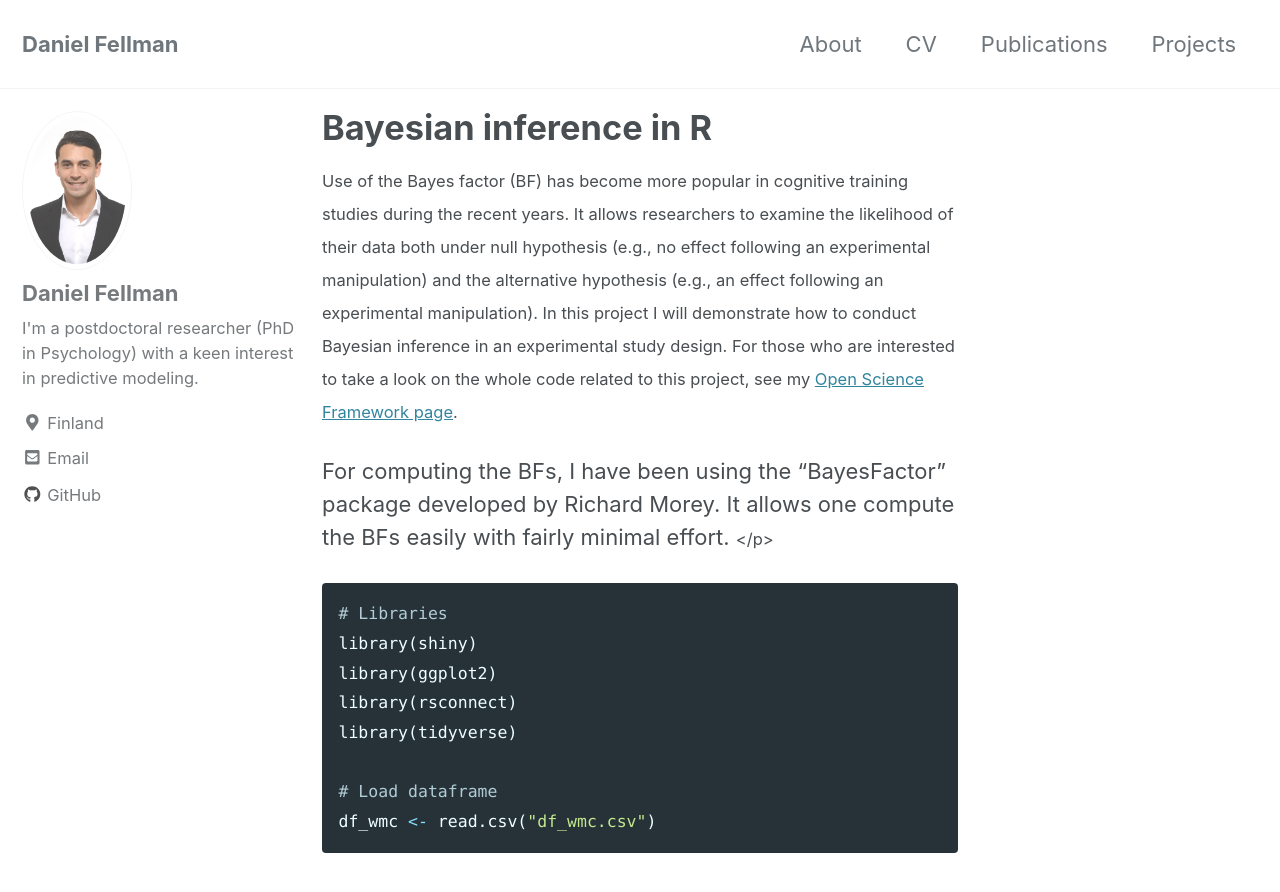
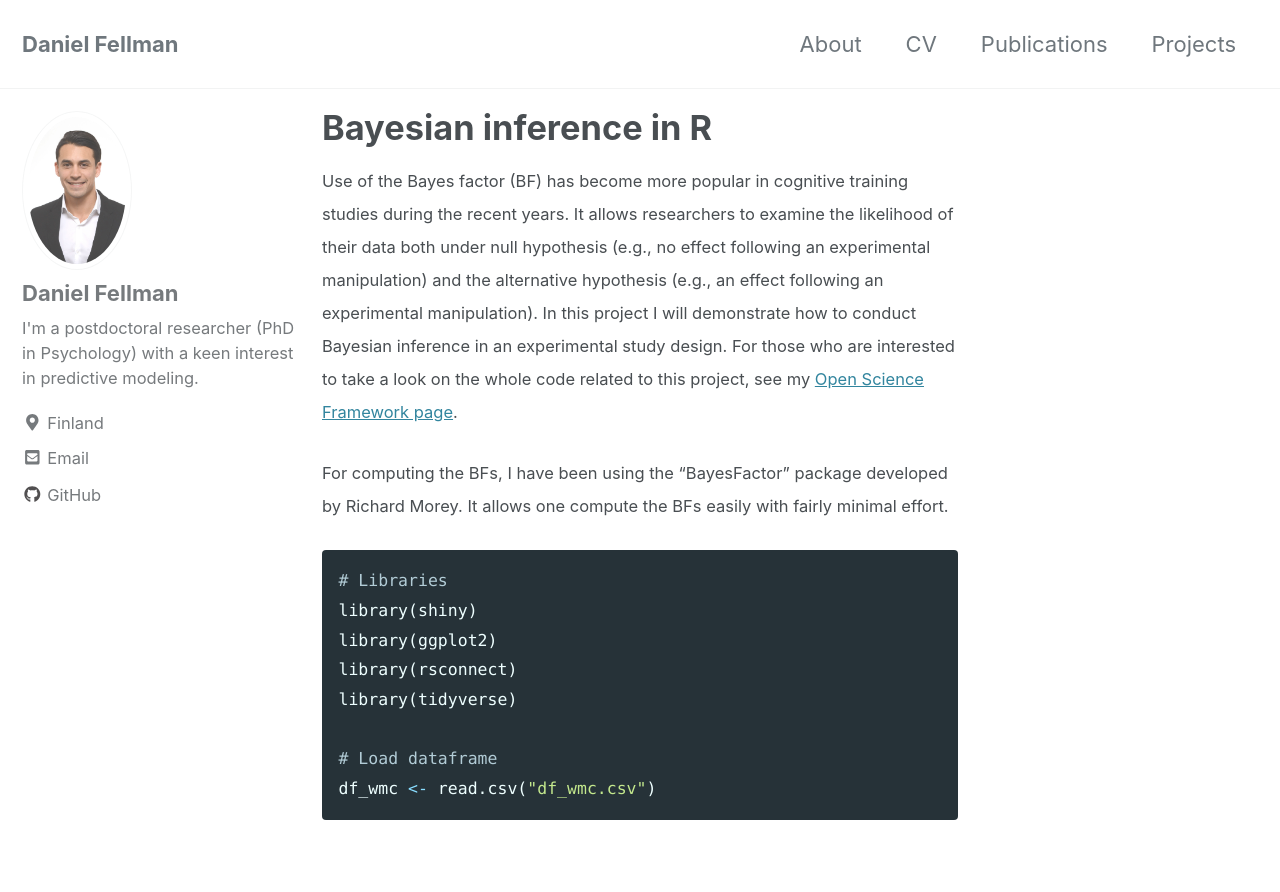
Before and after one commit to danielfellman/danielfellman.github.io, a Jekyll site: the page built from _pages/bayes.md, in a window 1280 px wide and 900 px high. Shown: the top 892 px of the window. Built offline with Jekyll 4.4.1, drawn with Linux system fonts in a browser that asks for light colours; cached includes are drawn as plain includes; nearby versions of some CDN libraries.

Commit message:
Update bayes.md

````diff
--- a/_pages/bayes.md
+++ b/_pages/bayes.md
@@ -5,8 +5,7 @@ title: "Bayesian inference in R"
 
 <small>Use of the Bayes factor (BF) has become more popular in cognitive training studies during the recent years. It allows researchers to examine the likelihood of their data both under null hypothesis (e.g., no effect following an experimental manipulation) and the alternative hypothesis (e.g., an effect following an experimental manipulation). In this project I will demonstrate how to conduct Bayesian inference in an experimental study design. For those who are interested to take a look on the whole code related to this project, see my [Open Science Framework page](https://osf.io/q7xe2/).
 
-For computing the BFs, I have been using the "BayesFactor" package developed by Richard Morey. It allows one compute the BFs easily with fairly minimal effort. <small>
-</p>
+<small>For computing the BFs, I have been using the "BayesFactor" package developed by Richard Morey. It allows one compute the BFs easily with fairly minimal effort.<small>
 ```r
 # Libraries
 library(shiny)
````
